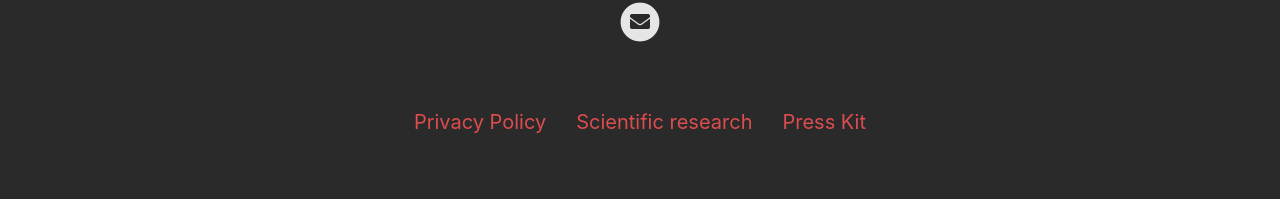
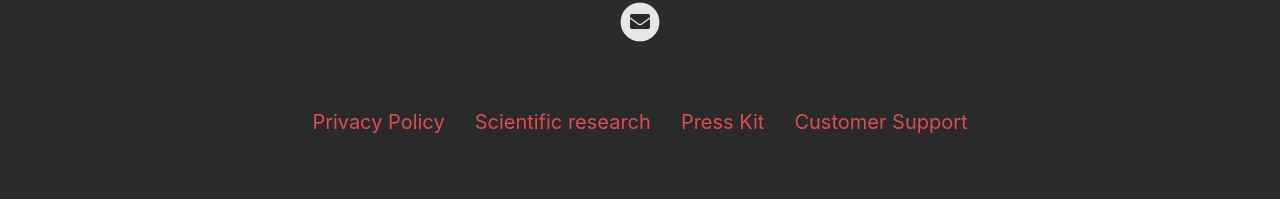
Before and after one commit to alaincaltieri/upread-website, a Jekyll site: the page built from index.html, in a window 1280 px wide. Shown: the part 1912-2111 px from the top of the page. Built offline with Jekyll 4.4.1, drawn with Linux system fonts in a browser that asks for light colours; nearby versions of some CDN libraries.

Commit message:
Add support page to footer

```diff
--- a/_includes/footer.html
+++ b/_includes/footer.html
@@ -66,5 +66,7 @@
 		{% if site.presskit_download_link %}
 			<a href="{{ site.presskit_download_link }}">Press Kit</a>
 		{% endif %}
+
+		<a href="https://crazyhorseapps.com/support/faq-upread/">Customer Support</a>
 	</div>
 </footer>
```
